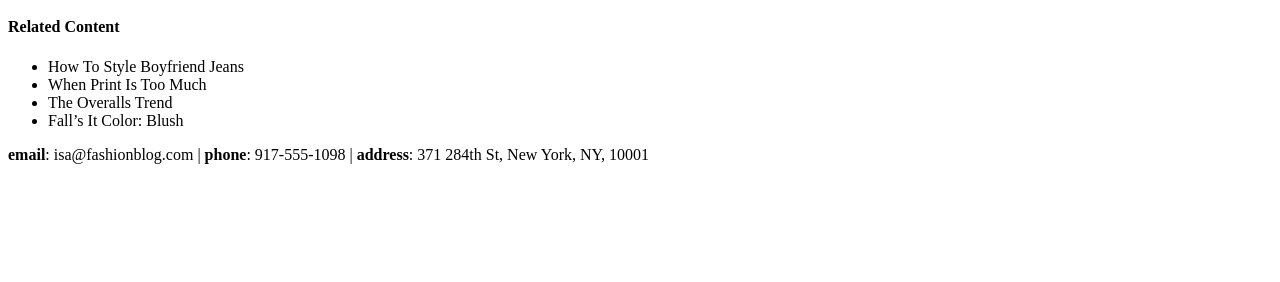
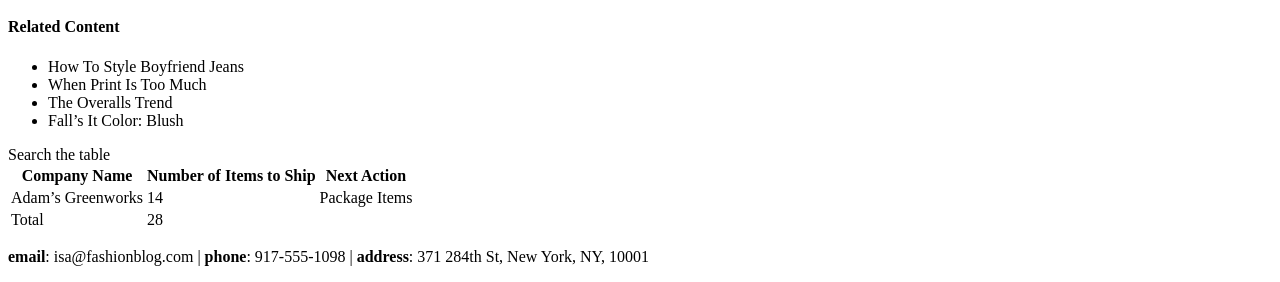
Before and after one commit to DanSam5K/Fashion-page, a plain HTML site: page index.html in a window 1280 px wide. Shown: the part 1673-1955 px from the top of the page. Before the commit the page ends 1853 px from the top, so only its background shows below. Drawn offline with Linux system fonts and the light colour scheme.

Commit message:
table tag implementation

```diff
--- a/index.html
+++ b/index.html
@@ -23,6 +23,28 @@
       <li>The Overalls Trend</li>
       <li>Fall’s It Color: Blush</li>
     </ul>
+    <!--Adding table to the blog-->
+        <div class="search">Search the table</div>
+    <table>
+        <thead>
+            <tr>
+                <th scope="col">Company Name</th>
+                <th scope="col">Number of Items to Ship</th>
+                <th scope="col">Next Action</th>
+            </tr>
+        </thead>
+        <tbody>
+            <tr>
+                <td rowspan="2">Adam’s Greenworks</td>
+                <td rowspan="2">14</td>
+                <td rowspan="2">Package Items</td>
+            </tr>
+        </tbody>
+        <tfoot>
+            <td>Total</td>
+            <td>28</td>
+        </tfoot>
+    </table>
     <div id="contact">
       <p><strong>email</strong>: isa@fashionblog.com | <strong>phone</strong>: 917-555-1098 | <strong>address</strong>: 371 284th St, New York, NY, 10001</p>
     </div>
```
